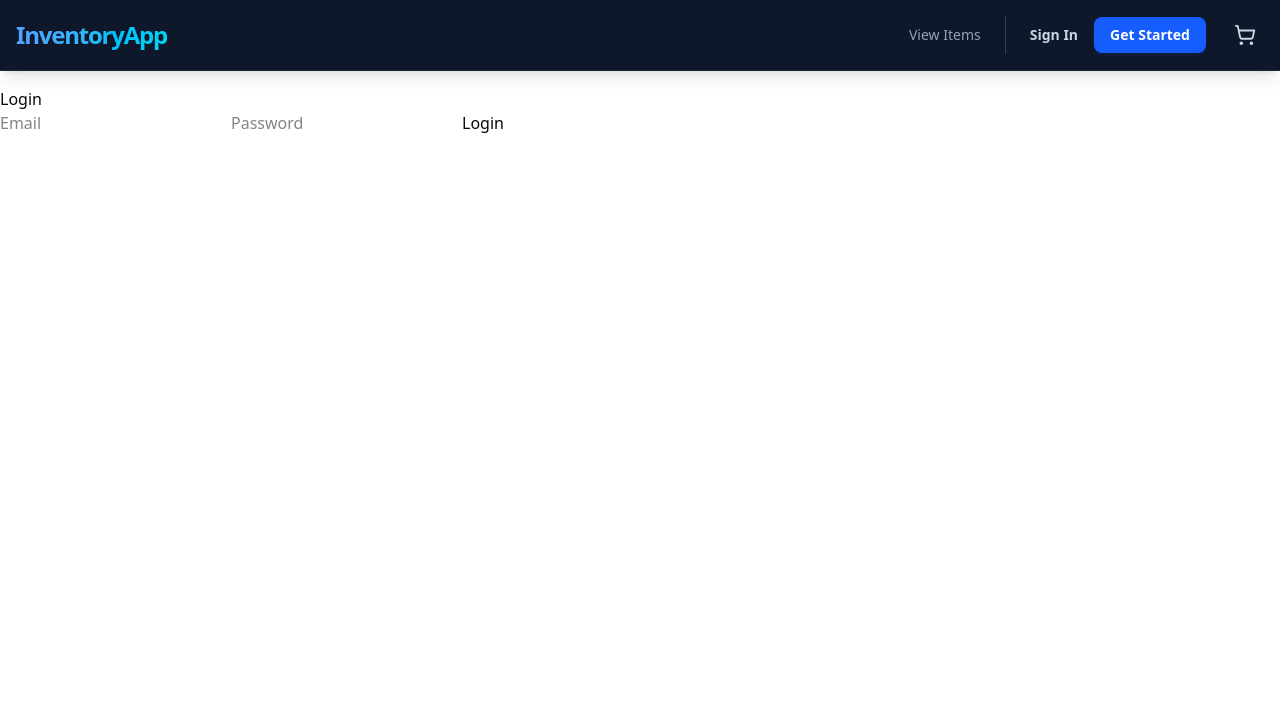
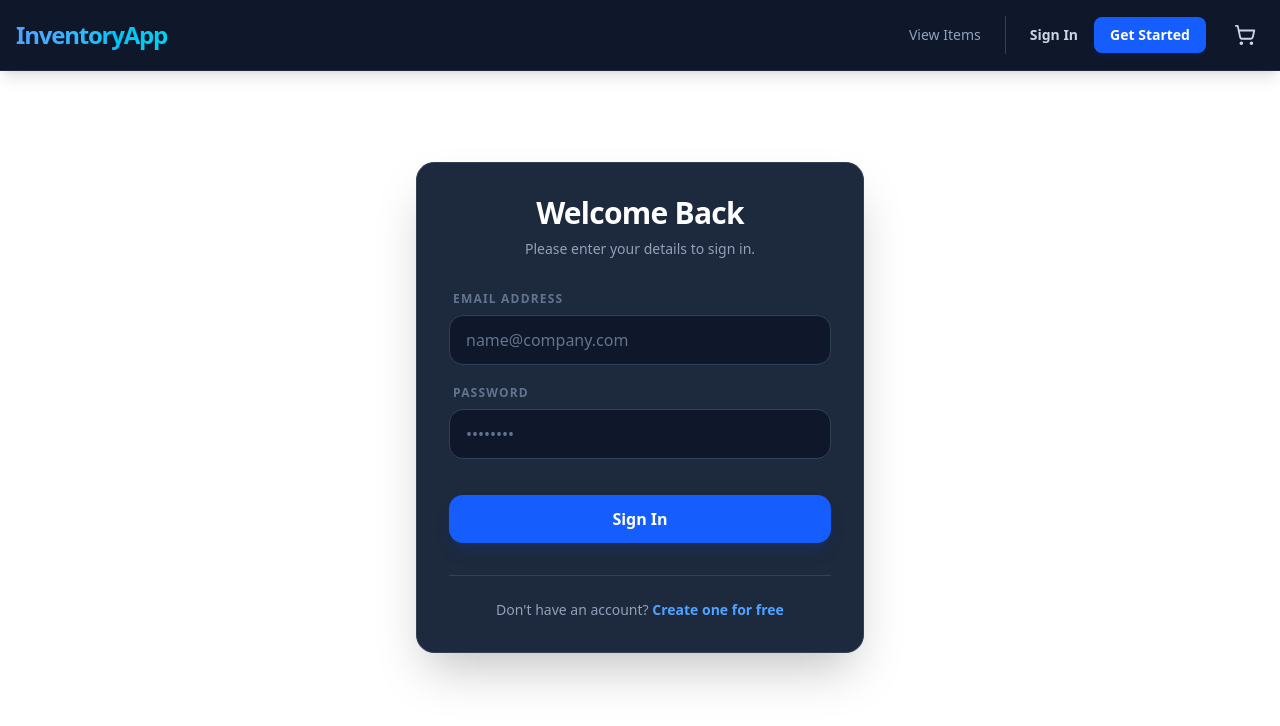
Before and after one commit to Itswali/Mini-E-Commerce, a React (Vite) app: page /login in a window 1280 px wide. Shown: the top 726 px of the page. Built offline with nearby package versions, Linux system fonts and the light colour scheme; no server answers.

Commit message:
fix auth function now user auth working properly

```diff
--- a/src/components/UserLogin.tsx
+++ b/src/components/UserLogin.tsx
@@ -1,6 +1,6 @@
 import React, { useState } from 'react';
 import { useCartStore } from '@/store/useCounterStore';
-import { useNavigate } from 'react-router-dom';
+import { useNavigate, Link } from 'react-router-dom';
 
 const UserLogin = () => {
   const [email, setEmail] = useState('');
@@ -20,9 +20,8 @@ const UserLogin = () => {
       const data = await res.json();
 
       if (res.ok) {
-        setAuth(data.user, data.token); // Save to Zustand
-        alert("Login Successful!");
-        navigate("/"); // Redirect to home/dashboard
+        setAuth(data.user, data.token);
+        navigate("/view");
       } else {
         alert(data.message || "Login failed");
       }
@@ -32,25 +31,59 @@ const UserLogin = () => {
   };
 
   return (
-    <div className="login-container">
-      <h2>Login</h2>
-      <form onSubmit={handleSubmit}>
+    <div className="min-h-[80vh] flex items-center justify-center px-4">
+      <div className="w-full max-w-md bg-slate-800 border border-slate-700 p-8 rounded-2xl shadow-2xl">
+        <div className="text-center mb-8">
+          <h2 className="text-3xl font-extrabold text-white tracking-tight">Welcome Back</h2>
+          <p className="text-slate-400 mt-2 text-sm">Please enter your details to sign in.</p>
+        </div>
+
+        <form onSubmit={handleSubmit} className="space-y-5">
+          <div>
+            <label className="block text-xs font-bold text-slate-500 uppercase tracking-widest mb-2 ml-1">
+              Email Address
+            </label>
             <input
               type="email"
-          placeholder="Email"
+              placeholder="name@company.com"
               value={email}
               onChange={(e) => setEmail(e.target.value)}
+              className="w-full px-4 py-3 rounded-xl bg-slate-900 border border-slate-700 text-white placeholder-slate-500 focus:outline-none focus:ring-2 focus:ring-blue-500/50 focus:border-blue-500 transition-all"
               required
             />
+          </div>
+
+          <div>
+            <label className="block text-xs font-bold text-slate-500 uppercase tracking-widest mb-2 ml-1">
+              Password
+            </label>
             <input
               type="password"
-          placeholder="Password"
+              placeholder="••••••••"
               value={password}
               onChange={(e) => setPassword(e.target.value)}
+              className="w-full px-4 py-3 rounded-xl bg-slate-900 border border-slate-700 text-white placeholder-slate-500 focus:outline-none focus:ring-2 focus:ring-blue-500/50 focus:border-blue-500 transition-all"
               required
             />
-        <button type="submit">Login</button>
+          </div>
+
+          <button
+            type="submit"
+            className="w-full bg-blue-600 hover:bg-blue-500 text-white font-bold py-3 rounded-xl shadow-lg shadow-blue-900/30 transition-all active:scale-[0.98] mt-4"
+          >
+            Sign In
+          </button>
         </form>
+
+        <div className="mt-8 text-center border-t border-slate-700 pt-6">
+          <p className="text-slate-400 text-sm">
+            Don't have an account?{' '}
+            <Link to="/register" className="text-blue-400 font-semibold hover:text-blue-300 transition-colors">
+              Create one for free
+            </Link>
+          </p>
+        </div>
+      </div>
     </div>
   );
 };
```
Lines whose indentation alone changed are shown as unchanged.
